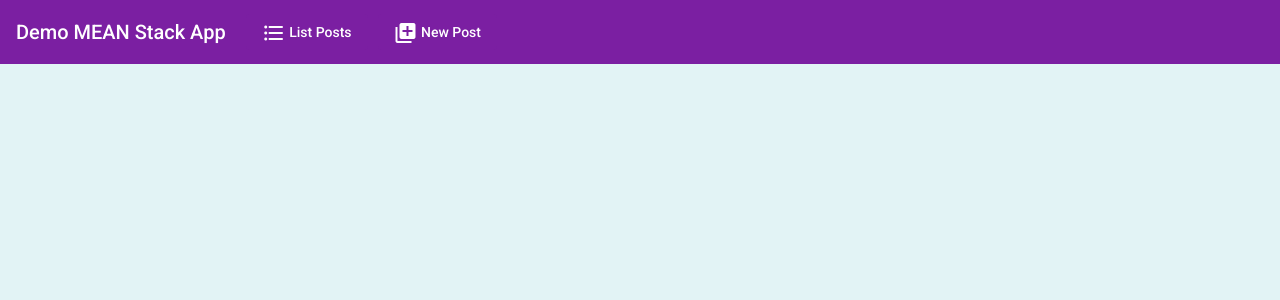
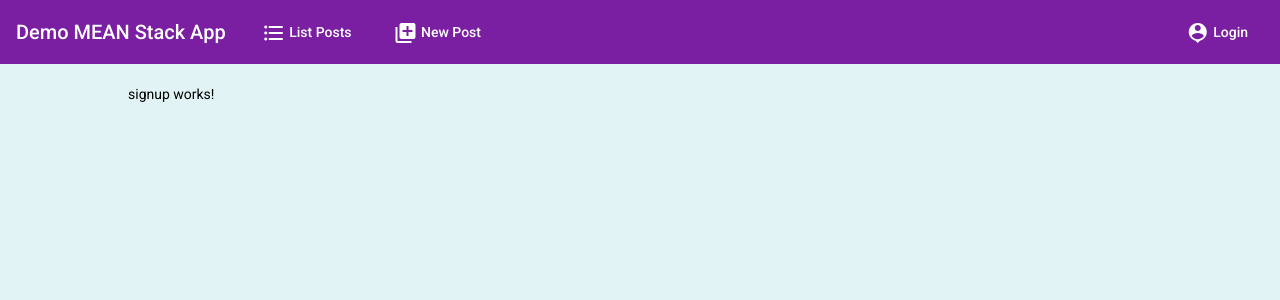
Before and after one commit to donev-stan/MEAN-Stack-App, an Angular app in the folder frontend/: page /signup in a window 1280 px wide. Before the commit this address led to /. Shown: the top 300 px of the page. Built offline with nearby package versions, Linux system fonts and the light colour scheme.

Commit message:
login and signup components

```diff
--- a/frontend/src/app/app-routing.module.ts
+++ b/frontend/src/app/app-routing.module.ts
@@ -1,5 +1,7 @@
 import { NgModule } from '@angular/core';
 import { RouterModule, Routes } from '@angular/router';
+import { LoginComponent } from './auth/login/login.component';
+import { SignupComponent } from './auth/signup/signup.component';
 import { PostCreateComponent } from './posts/post-create/post-create.component';
 import { PostListComponent } from './posts/post-list/post-list.component';
 
@@ -7,6 +9,8 @@ const routes: Routes = [
   { path: 'list-post', component: PostListComponent },
   { path: 'create-post', component: PostCreateComponent },
   { path: 'edit-post/:postId', component: PostCreateComponent },
+  { path: 'login', component: LoginComponent },
+  { path: 'signup', component: SignupComponent },
 ];
 
 @NgModule({
--- /dev/null
+++ b/frontend/src/app/auth/login/login.component.html
@@ -0,0 +1,3 @@
+<p>
+  login works!
+</p>
--- /dev/null
+++ b/frontend/src/app/auth/login/login.component.ts
@@ -0,0 +1,15 @@
+import { Component, OnInit } from '@angular/core';
+
+@Component({
+  selector: 'app-login',
+  templateUrl: './login.component.html',
+  styleUrls: ['./login.component.css']
+})
+export class LoginComponent implements OnInit {
+
+  constructor() { }
+
+  ngOnInit() {
+  }
+
+}
--- /dev/null
+++ b/frontend/src/app/auth/signup/signup.component.html
@@ -0,0 +1,3 @@
+<p>
+  signup works!
+</p>
--- /dev/null
+++ b/frontend/src/app/auth/signup/signup.component.ts
@@ -0,0 +1,15 @@
+import { Component, OnInit } from '@angular/core';
+
+@Component({
+  selector: 'app-signup',
+  templateUrl: './signup.component.html',
+  styleUrls: ['./signup.component.css']
+})
+export class SignupComponent implements OnInit {
+
+  constructor() { }
+
+  ngOnInit() {
+  }
+
+}
--- a/frontend/src/app/header/header.component.html
+++ b/frontend/src/app/header/header.component.html
@@ -2,6 +2,7 @@
   <span routerLink="/" style="cursor: pointer">Demo MEAN Stack App</span>
 
   <div class="links">
+    <div class="main-links">
       <button
         mat-flat-button
         [routerLink]="['/list-post']"
@@ -22,4 +23,10 @@
         <mat-icon>library_add</mat-icon> New Post
       </button>
     </div>
+
+    <button mat-flat-button [routerLink]="['/login']" color="primary">
+      <mat-icon> person_pin</mat-icon>
+      Login
+    </button>
+  </div>
 </mat-toolbar>
--- a/frontend/src/app/header/header.component.scss
+++ b/frontend/src/app/header/header.component.scss
@@ -4,6 +4,12 @@ mat-toolbar {
 
   .links {
     display: flex;
-    gap: 10px;
+    justify-content: space-between;
+    width: 100%;
+
+    .main-links {
+      display: flex;
+      gap: 10px;
+    }
   }
 }
```
Also changed, not shown: frontend/src/app/auth/login/login.component.css (added), frontend/src/app/auth/signup/signup.component.css (added). Lines whose indentation alone changed are shown as unchanged.
